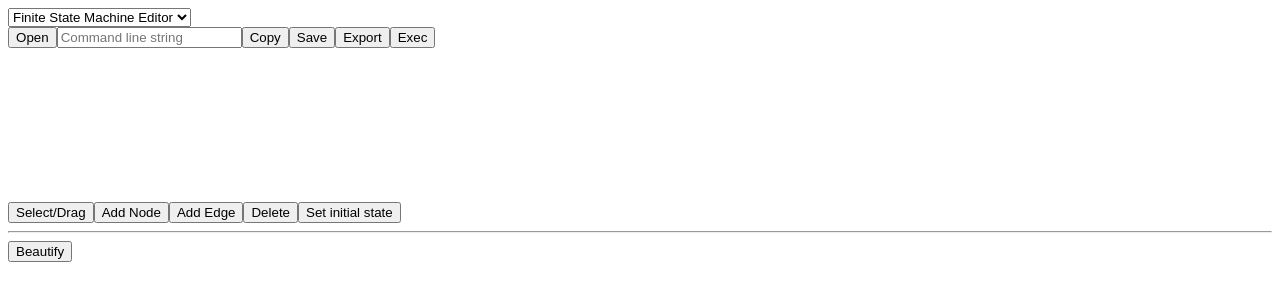
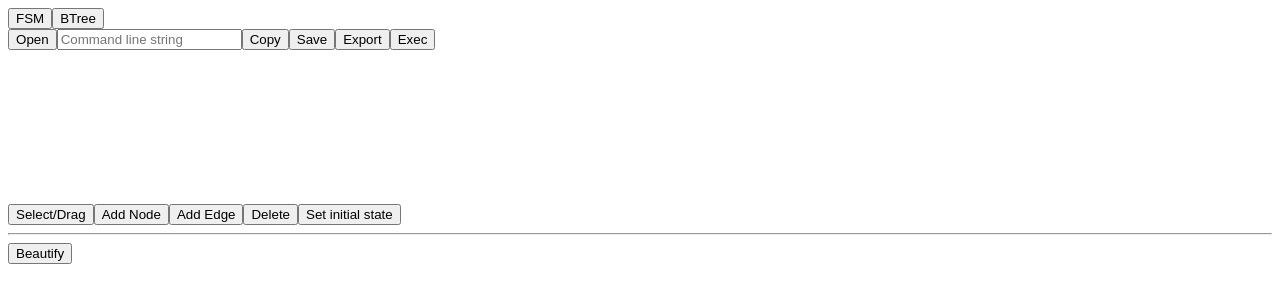
Before and after one commit to musalman709/automode-visualization-tool, a Preact app: page / in a window 1280 px wide. Shown: the top 302 px of the page. Built offline with nearby package versions, Linux system fonts and the light colour scheme; the HTML template or start-up script is replaced by a standard one.

Commit message:
Change mode switch and fix style

```diff
--- a/assets/style.css
+++ b/assets/style.css
@@ -29,6 +29,7 @@
 header {
 	grid-area: header;
 	display: flex;
+	align-items: center;
 	z-index: 100;
 	border-bottom: solid 1px lightgray;
 	background-color: #f8f9fa;
@@ -46,19 +47,35 @@
 hr {
 	border-top: solid 1px lightgray;
 	border-bottom: none;
+	border-left: none;
+	border-right: none;
 }
 
 #title-container {
 	margin-right: 2rem;
 }
 
-#switchlink {
-  margin: 0px;
-  margin-top: 4px;
-  margin-bottom: 4px;
-  font-size: 14px;
-  text-decoration: inherit;
-  color: black;
+#title-container button {
+	height: 1.5rem;
+	border: solid 1px gray;
+	border-left: none;
+	background-color: transparent;
+	font-family: inherit;
+}
+
+#title-container button:first-child {
+	border-left: solid 1px gray;
+	border-top-left-radius: 2px;
+	border-bottom-left-radius: 2px;
+}
+
+#title-container button:last-child {
+	border-top-right-radius: 2px;
+	border-bottom-right-radius: 2px;
+}
+
+#title-container button.selected {
+	background-color: lightgray;
 }
 
 .cmdline-container {
@@ -68,11 +85,15 @@
   margin-right: 1rem;
 }
 
+.cmdline-container button:last-child {
+	border-top-right-radius: 2px;
+	border-bottom-right-radius: 2px;
+}
+
 .cmdline-container input {
   border: 1px solid gray;
   padding: 0 0.5rem;
   height: 1.5rem;
-  font-size: 0.9rem;
   font-family: monospace;
   min-width: 200px;
   flex: auto;
@@ -80,11 +101,12 @@
 
 .cmdline-container button {
   margin: 0px;
-  padding: 0.25rem;
+  padding: 0 0.25rem;
   height: 1.5rem;
   align-items: center;
   border: 1px solid gray;
   background: none;
+  font-family: inherit;
 }
 
 .cmdline-container button.right {
@@ -92,7 +114,9 @@
 }
 
 .cmdline-container button.left {
-  border-right: 0px;
+	border-right: 0px;
+	border-top-left-radius: 2px;
+	border-bottom-left-radius: 2px;
 }
 
 .underline {
--- a/src/view/Header.jsx
+++ b/src/view/Header.jsx
@@ -1,22 +1,17 @@
 import {h, Fragment, createRef} from "preact";
 import * as CmdlineUtils from "../cmdlineUtils";
 
-const names = { fsm: "finite states machines", btree: "behavior trees" };
-const titles = { fsm: "AutoMoDe Finite States Machines Editor", btree: "AutoMoDe Behavior Trees Editor" };
-
 export const Header = ({graphEditor, cmdline, svgRef}) => {
     const mode = graphEditor.getMode();
-    const changeMode = e => {
-        e.preventDefault();
-        graphEditor.setMode(e.target.value);
-    };
+    const setMode = mode => graphEditor.setMode(mode);
+
     return (
         <header>
             <div id="title-container">
-                <select onChange={changeMode}>
-                    <option value="fsm">Finite State Machine Editor</option>
-                    <option value="btree">Behavior Tree Editor</option>
-                </select>
+                <button className={mode === "fsm" ? "selected" : ""}
+                    onClick={() => setMode("fsm")}>FSM</button>
+                <button className={mode === "btree" ? "selected" : ""}
+                    onClick={() => setMode("btree")}>BTree</button>
             </div>
             <Cmdline graphEditor={graphEditor} cmdline={cmdline} svgRef={svgRef} />
         </header>
```
